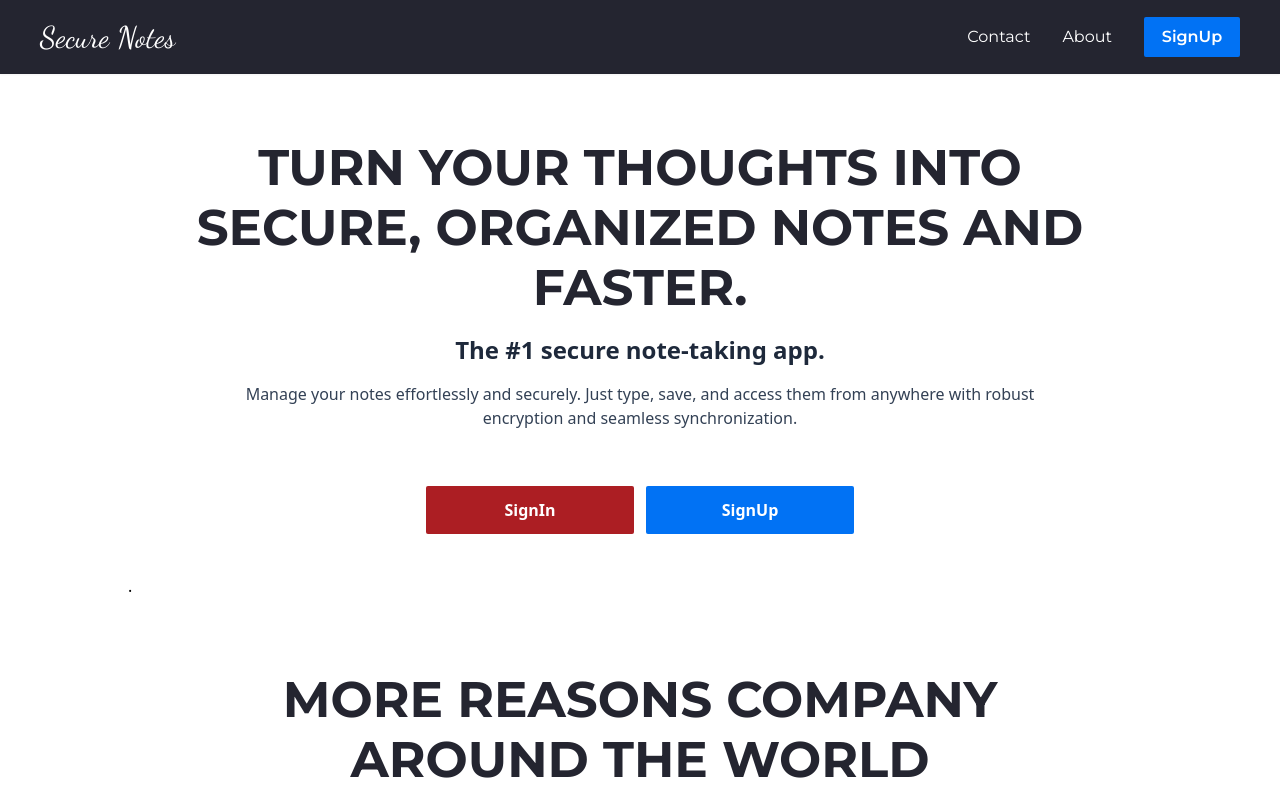
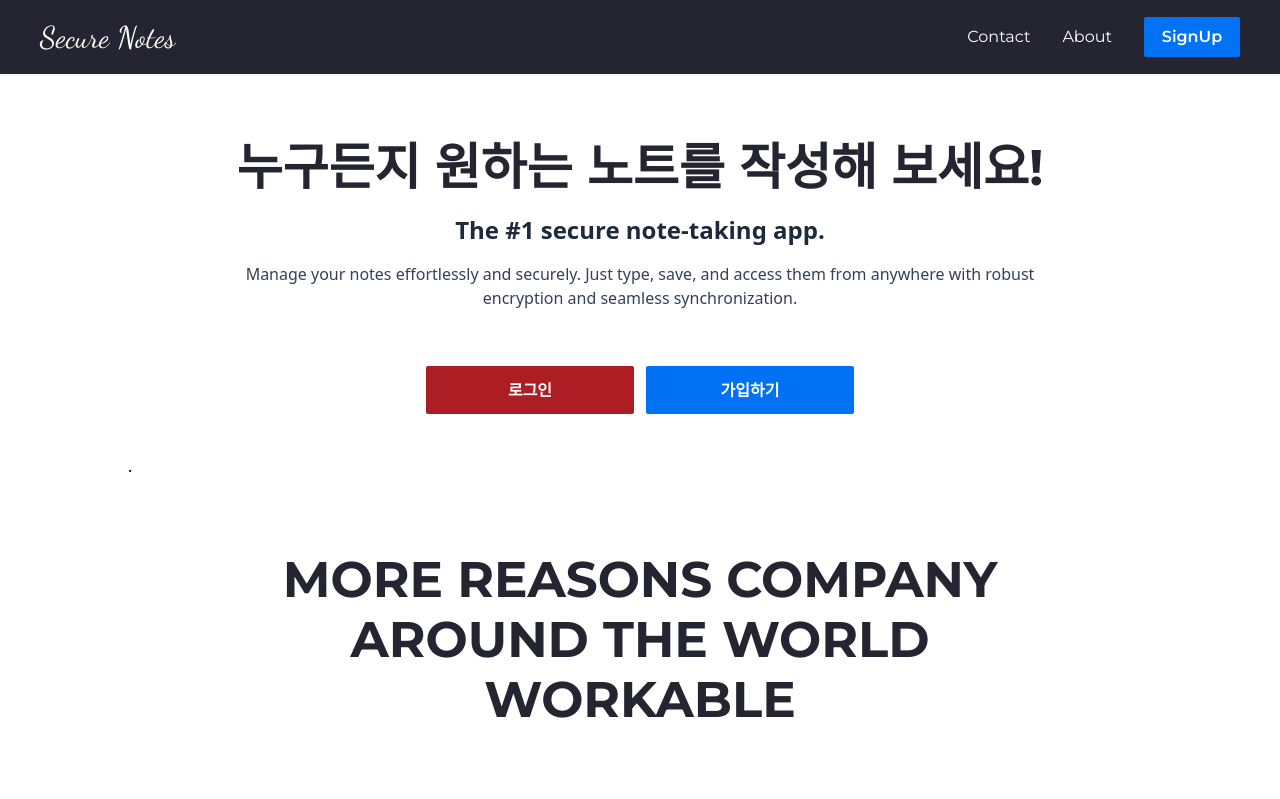
Before and after one commit to HRok2024/secure-notes-react, a React (Create React App) app: page / in a window 1280 px wide. Shown: the top 799 px of the page. Built offline with nearby package versions, Linux system fonts and the light colour scheme.

Commit message:
랜딩페이지 기본

```diff
--- a/src/components/LandingPage.js
+++ b/src/components/LandingPage.js
@@ -7,15 +7,17 @@ import State from "./LandingPageCom/State";
 import Testimonial from "./LandingPageCom/Testimonial/Testimonial";
 import { useMyContext } from "../store/ContextApi";
 
+//위에서 내려오는 페이지
 const fadeInFromTop = {
   hidden: { opacity: 0, y: -50 },
   visible: { opacity: 1, y: 0, transition: { duration: 0.8 } },
 };
+//아래에서 올라오는 페이지
 const fadeInFromBotom = {
   hidden: { opacity: 0, y: 20 },
   visible: { opacity: 1, y: 0, transition: { duration: 0.5 } },
 };
-
+//컨텍스트에서 토큰을 가져온다
 const LandingPage = () => {
   // Access the token  state by using the useMyContext hook from the ContextProvider
   const { token } = useMyContext();
@@ -29,7 +31,7 @@ const LandingPage = () => {
           animate="visible"
           variants={fadeInFromTop}
         >
-          Turn your thoughts into secure, organized notes And Faster.
+          누구든지 원하는 노트를 작성해 보세요!
         </motion.h1>
         <h3 className="text-logoText md:text-2xl text-xl font-semibold text-slate-800 text-center">
           The #1 secure note-taking app.
@@ -45,6 +47,7 @@ const LandingPage = () => {
           variants={fadeInFromBotom}
           className="flex items-center justify-center gap-3 py-10 "
         >
+          {/* 토큰이 있으면 노트작성버튼, 없으면 로그인과 가입하기가 보인다 */}
           {token ? (
             <>
               <Link to="/create-note">
@@ -62,12 +65,12 @@ const LandingPage = () => {
             <>
               <Link to="/login">
                 <Buttons className="sm:w-52 w-44 bg-customRed font-semibold hover:scale-105 transition-all duration-200 cursor-pointer text-white px-10 py-3 rounded-sm">
-                  SignIn
+                  로그인
                 </Buttons>
               </Link>
               <Link to="/signup">
                 <Buttons className="sm:w-52 w-44 bg-btnColor font-semibold hover:scale-105 transition-all duration-200 cursor-pointer text-white px-10 py-3 rounded-sm">
-                  SignUp
+                  가입하기
                 </Buttons>
               </Link>
             </>
```
